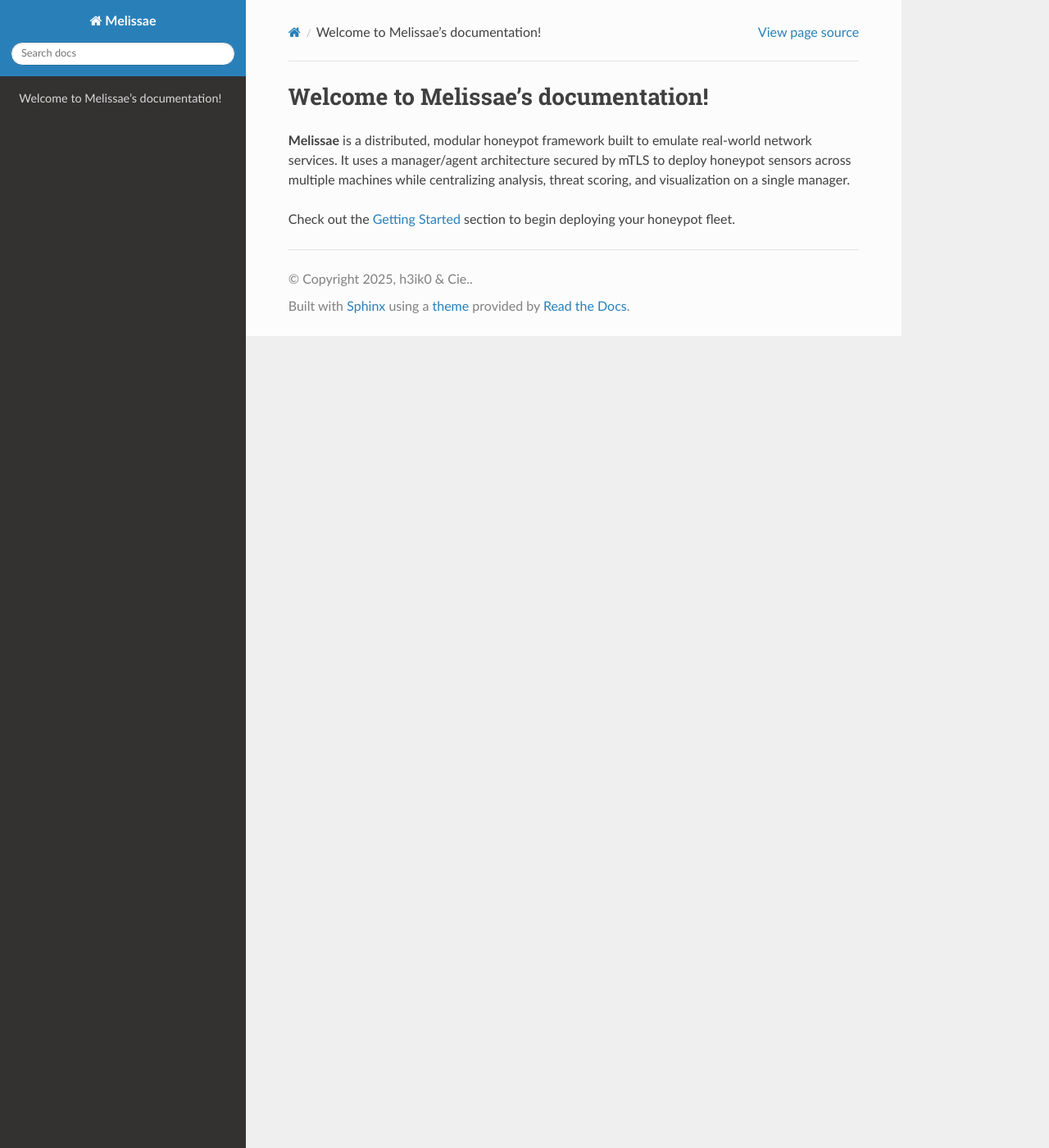
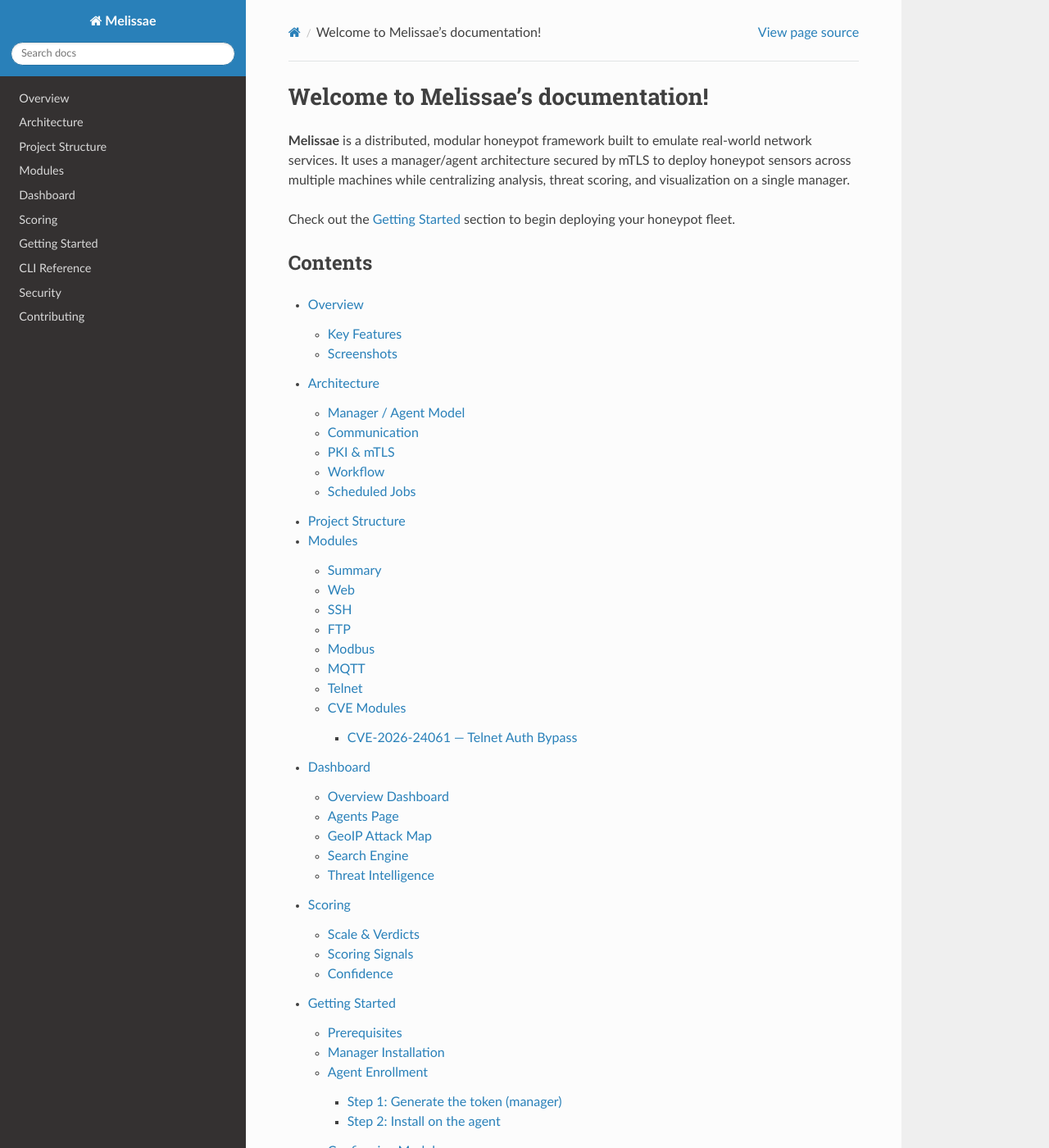
Before and after one commit to ilostmypassword/Melissae-Documentation, a Sphinx documentation site: the page built from docs/source/index.rst, in a window 1280 px wide and 1400 px high. Shown: the whole window at 82% size. Built offline with Sphinx 7.4.7 and the Read the Docs theme 3.1.0, drawn with Linux system fonts in a browser that asks for light colours; some of the changed text lies outside the part shown.

Commit message:
Add table of contents to index.rst

```diff
--- a/docs/source/index.rst
+++ b/docs/source/index.rst
@@ -4,3 +4,19 @@ Welcome to Melissae's documentation!
 **Melissae** is a distributed, modular honeypot framework built to emulate real-world network services. It uses a manager/agent architecture secured by mTLS to deploy honeypot sensors across multiple machines while centralizing analysis, threat scoring, and visualization on a single manager.
 
 Check out the :doc:`getting-started` section to begin deploying your honeypot fleet.
+
+Contents
+--------
+
+.. toctree::
+
+   overview
+   architecture
+   structure
+   modules
+   dashboard
+   scoring
+   getting-started
+   cli-reference
+   security
+   contributing
```
